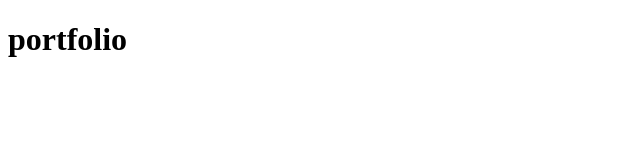
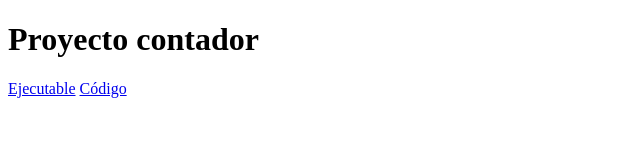
Before and after one commit to mcarvajalv02/portfolio, a plain HTML site: page index.html in a window 1280 px wide. Shown: the whole page, without its empty margins (0-640 px from the left). Drawn offline with Linux system fonts and the light colour scheme.

Commit message:
proyect counter

```diff
--- a/index.html
+++ b/index.html
@@ -9,6 +9,8 @@
 	<title>portfolio</title>
 </head>
 <body>
-	<h1>portfolio</h1>
+	<h1>Proyecto contador</h1>
+	<a href="https://mcarvajalv02.github.io/Tarea1_GestionDeFechas/">Ejecutable</a>
+	<a href="https://github.com/mcarvajalv02/Tarea1_GestionDeFechas">C&oacute;digo</a>
 </body>
 </html>
```
